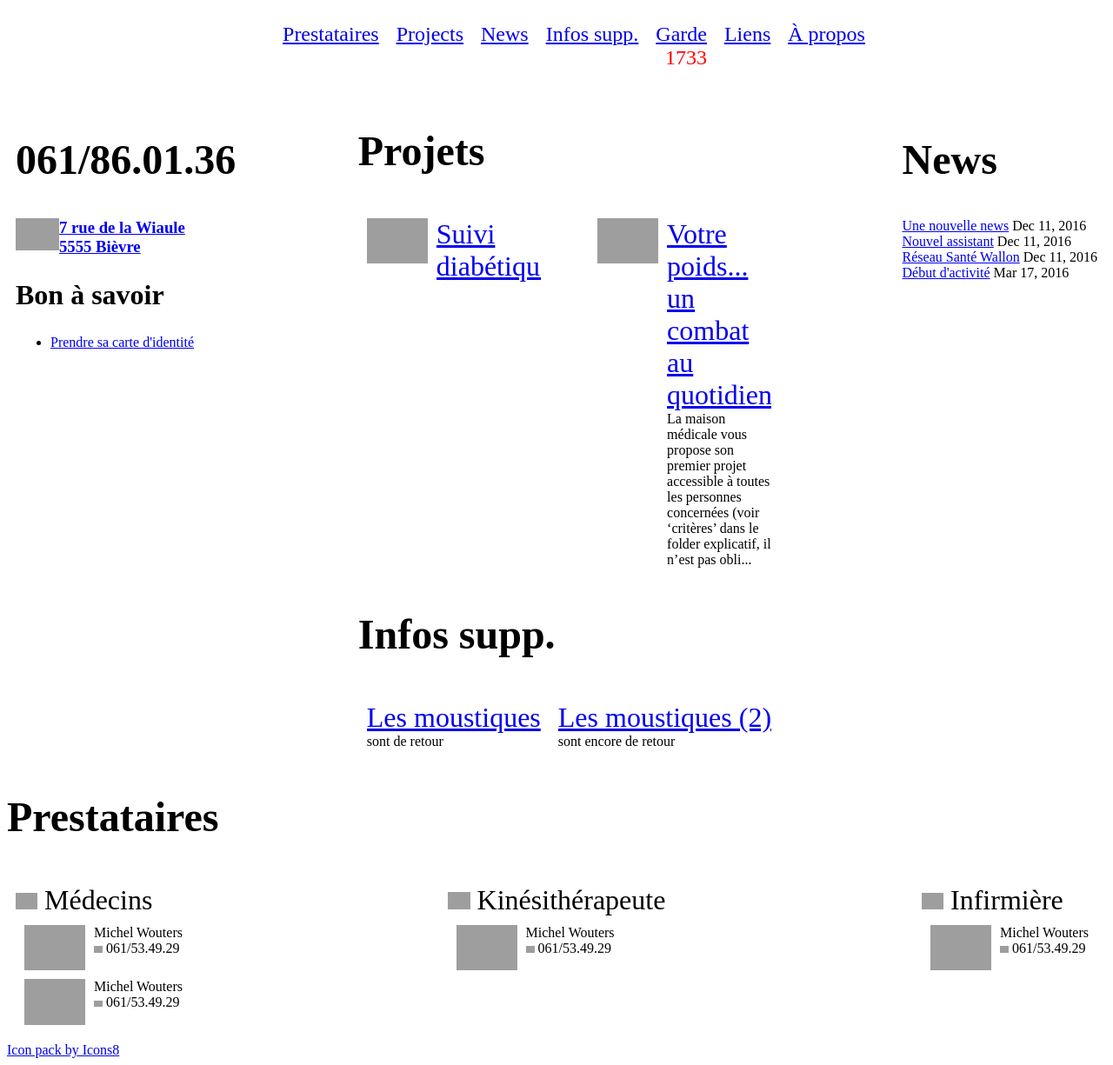
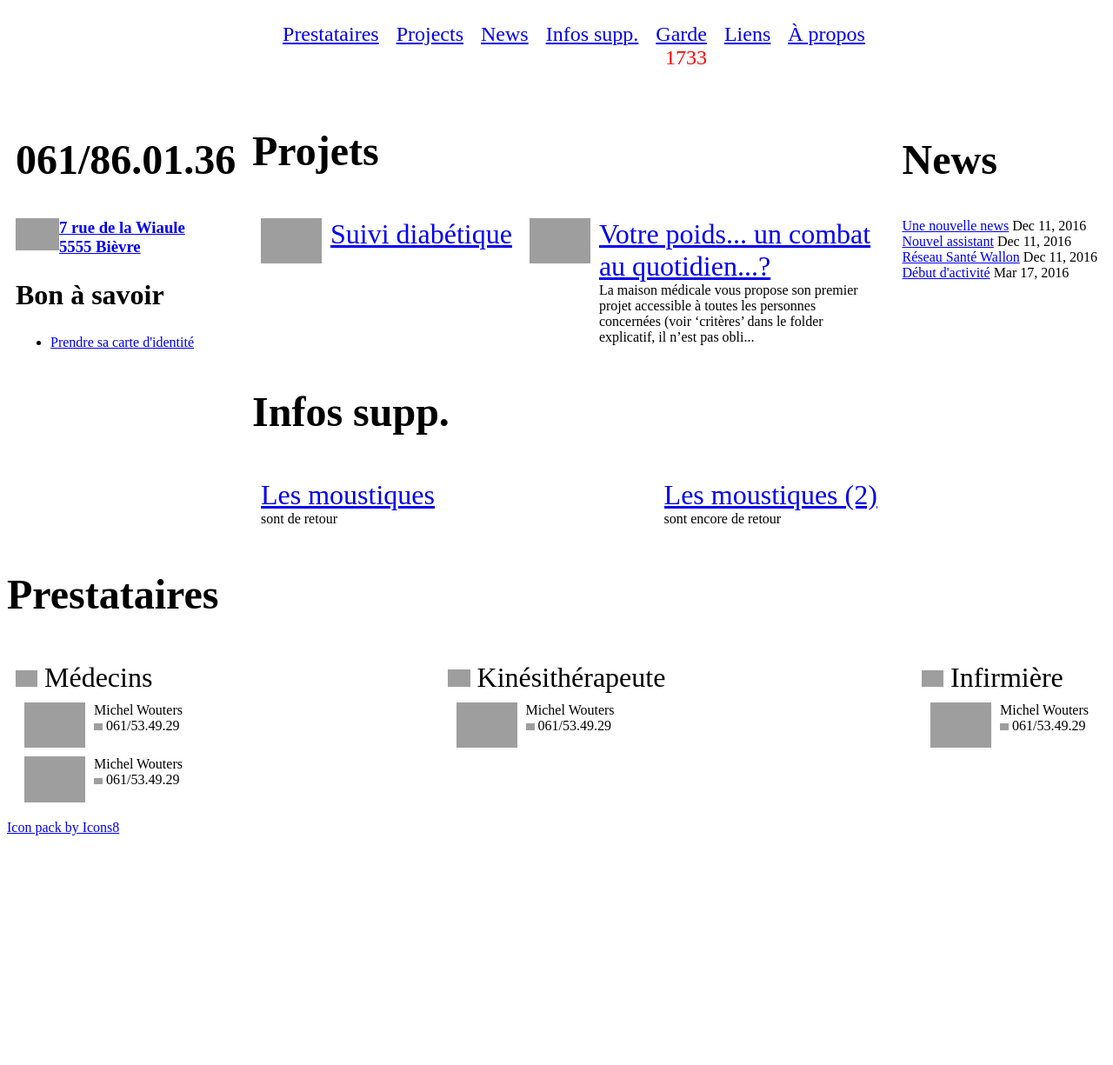
Before and after one commit to olivier5741/mmdbievre, a Jekyll site: the page built from index.html, in a window 1280 px wide. Shown: the whole page at 87% size. Built offline with Jekyll 4.4.1, drawn with Linux system fonts in a browser that asks for light colours; after the commit the page ends 969 px from its top, so only the background shows below that; grey boxes are pictures that could not be loaded.

Commit message:
Update index.html

```diff
--- a/index.html
+++ b/index.html
@@ -28,7 +28,7 @@ layout: default
 	<h1>Projets</h1>
 	<div class="flex">
 		{% for project in site.projects %}
-			<article style="max-width:200px" class="media">
+			<article style="max-width:400px" class="media">
 			<a class="img" >
 			<img src="{{ project.image | prepend: site.baseurl }}" />
 			</a>
```
